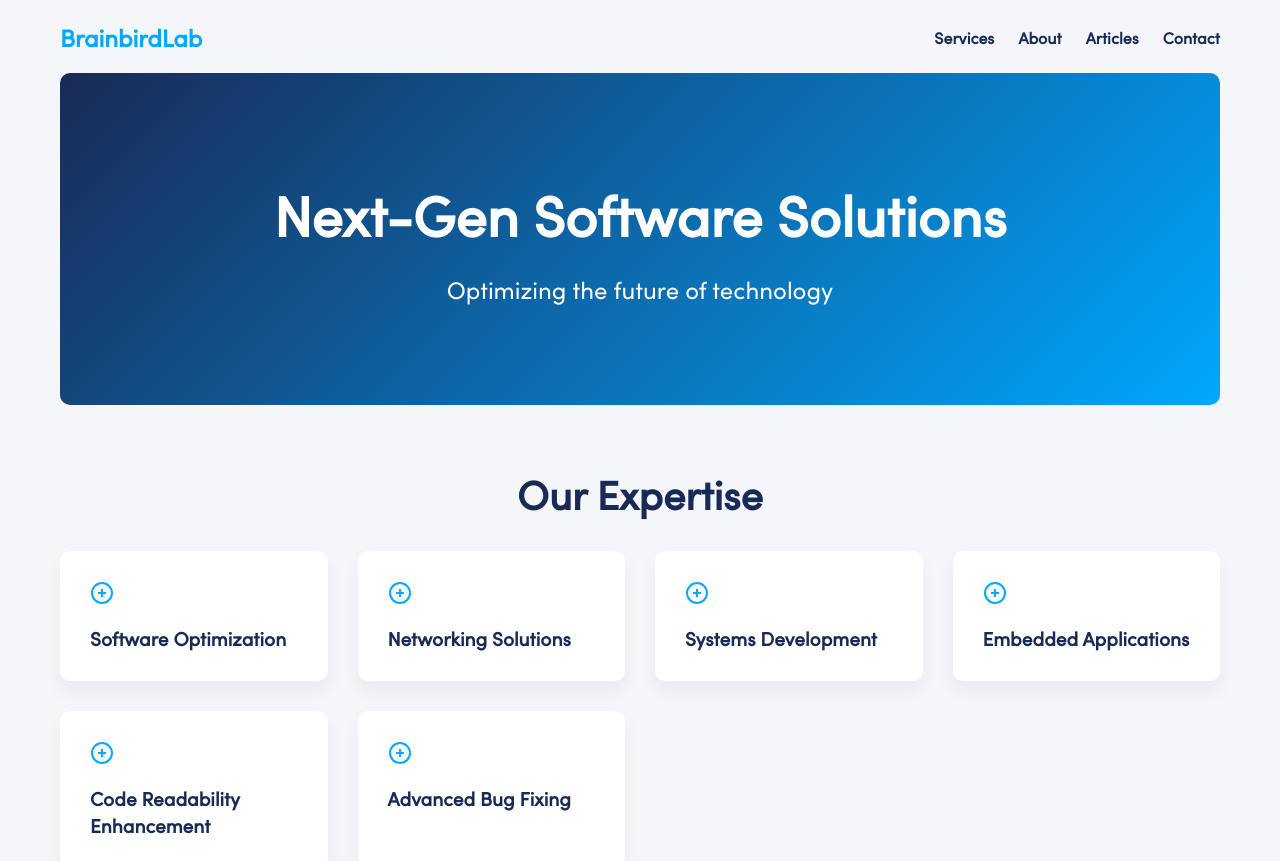
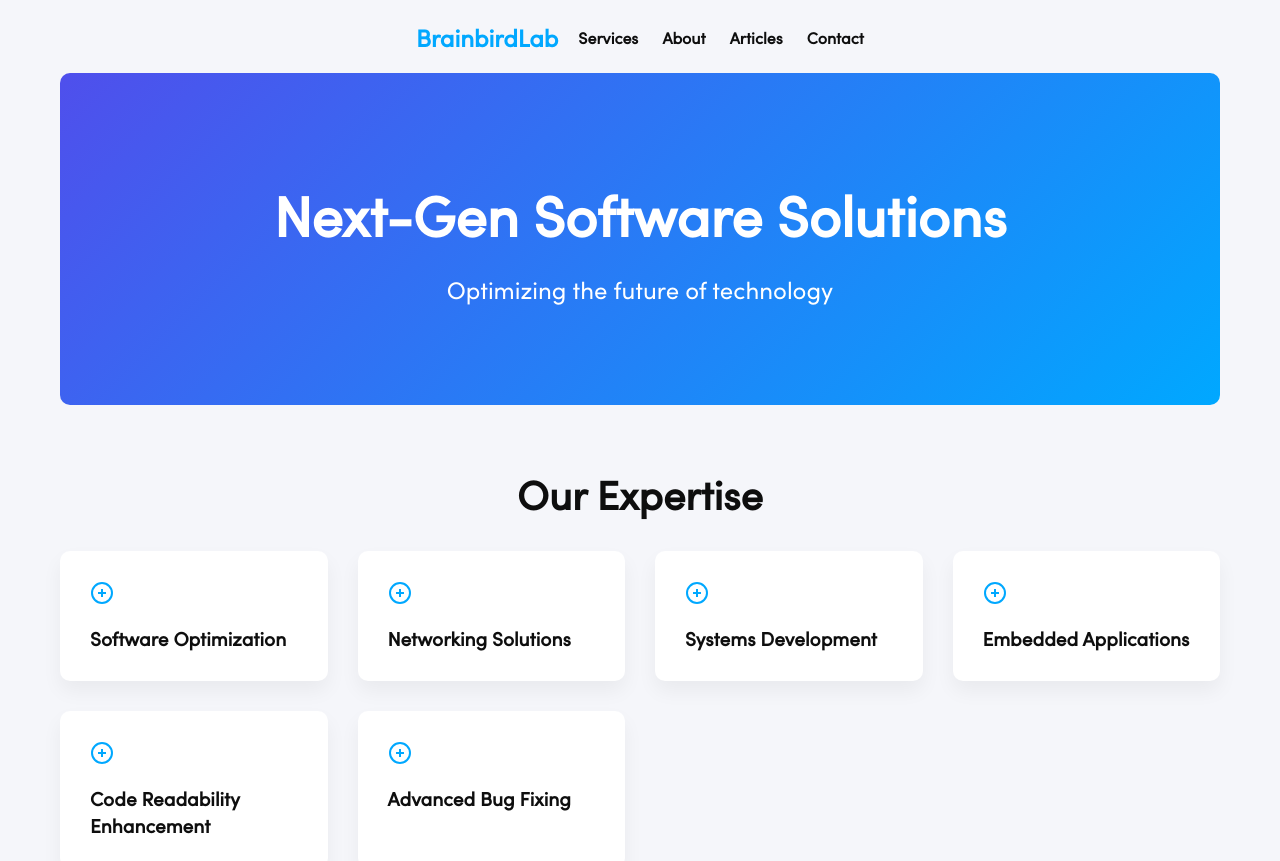
Before and after one commit to BrainbirdLab/Brainbird-web, a SvelteKit app: page / in a window 1280 px wide. Shown: the top 861 px of the page. Built offline with nearby package versions, Linux system fonts and the light colour scheme.

Commit message:
Update Sass dependency and enhance navigation with new styles and layout

```diff
--- a/package.json
+++ b/package.json
@@ -15,7 +15,7 @@
 		"@sveltejs/vite-plugin-svelte": "^4.0.0",
 		"highlight.js": "^11.10.0",
 		"rss-parser": "^3.13.0",
-		"sass": "^1.70.0",
+		"sass": "^1.79.5",
 		"svelte": "^5.0.0",
 		"svelte-check": "^4.0.0",
 		"tslib": "^2.4.1",
--- a/src/lib/styles/global.scss
+++ b/src/lib/styles/global.scss
@@ -51,6 +51,8 @@ img{
     --text-color: rgb(14, 14, 14);
     --focus: #2b5c63;
     --dp-color: #ffe2be;
+    --background-color: #f5f6fa;
+    --accent-color: #00a8ff;
 }
 
 html{
--- a/src/routes/+layout.svelte
+++ b/src/routes/+layout.svelte
@@ -2,6 +2,7 @@
 
     import "$lib/styles/global.scss";
     import "$lib/fontawesome/css/all.min.css";
+    import { goto } from "$app/navigation";
     interface Props {
         children?: import('svelte').Snippet;
     }
@@ -10,4 +11,43 @@
 
 </script>
 
+<nav>
+<div class="logo">BrainbirdLab</div>
+<div class="nav-links">
+    <a href="#services" onclick={() => goto("/#services")}>Services</a>
+    <a href="#about" onclick={() => goto("/#about")}>About</a>
+    <a href="/articles">Articles</a>
+    <a href="#contact" onclick={() => goto("/#contact")}>Contact</a>
+</div>
+</nav>
+
 {@render children?.()}
+
+<style lang="scss">
+     nav {
+      display: flex;
+      justify-content: space-between;
+      align-items: center;
+      padding: 20px 0;
+
+      .logo {
+        font-size: 1.5em;
+        font-weight: 700;
+        color: var(--accent-color);
+      }
+
+      .nav-links {
+        a {
+          margin-left: 20px;
+          text-decoration: none;
+          font-weight: 600;
+          transition: color 0.3s ease;
+            color: var(--text-color);
+        &:hover {
+            color: var(--accent-color);
+            text-decoration: underline;
+          }
+        }
+      }
+    }
+</style>
--- a/src/routes/+page.svelte
+++ b/src/routes/+page.svelte
@@ -25,15 +25,6 @@
   </svelte:head>
 
   <main>
-    <nav>
-      <div class="logo">{companyName}</div>
-      <div class="nav-links">
-        <a href="#services">Services</a>
-        <a href="#about">About</a>
-        <a href="/articles">Articles</a>
-        <a href="#contact">Contact</a>
-      </div>
-    </nav>
 
     <header>
       {#if visible}
@@ -80,17 +71,12 @@
   </main>
 
   <style lang="scss">
-    $primary-color: #00a8ff;
-    $secondary-color: #192a56;
-    $background-color: #f5f6fa;
-    $text-color: #2f3640;
-    $accent-color: #ffa502;
 
     :global(body) {
-      background-color: $background-color;
+      background-color: var(--background-color);
       margin: 0;
       padding: 0;
-      color: $text-color;
+      color: var(--text-color);
     }
 
     main {
@@ -100,37 +86,11 @@
       padding: 0 20px;
     }
 
-    nav {
-      display: flex;
-      justify-content: space-between;
-      align-items: center;
-      padding: 20px 0;
-
-      .logo {
-        font-size: 1.5em;
-        font-weight: 700;
-        color: $primary-color;
-      }
-
-      .nav-links {
-        a {
-          margin-left: 20px;
-          text-decoration: none;
-          color: $secondary-color;
-          font-weight: 600;
-          transition: color 0.3s ease;
-
-          &:hover {
-            color: $primary-color;
-          }
-        }
-      }
-    }
 
     header {
       text-align: center;
       padding: 100px 0;
-      background: linear-gradient(135deg, $secondary-color, $primary-color);
+      background: linear-gradient(135deg, rgb(79, 79, 236), var(--accent-color));
       color: white;
       border-radius: 10px;
       margin-bottom: 60px;
@@ -152,7 +112,7 @@
 
       h2 {
         font-size: 2.5em;
-        color: $secondary-color;
+        color: var(--secondary-color);
         margin-bottom: 30px;
         text-align: center;
       }
@@ -178,11 +138,11 @@
         h3 {
           font-size: 1.2em;
           margin-top: 15px;
-          color: $secondary-color;
+          color: var(--secondary-color);
         }
 
         .service-icon {
-          color: $primary-color;
+          color: var(--accent-color);
         }
       }
     }
@@ -204,7 +164,7 @@
 
       .cta-button {
         display: inline-block;
-        background-color: $accent-color;
+        background-color: var(--accent-color);
         color: white;
         padding: 15px 30px;
         border-radius: 30px;
@@ -222,7 +182,7 @@
     footer {
       text-align: center;
       padding: 20px 0;
-      color: $secondary-color;
+      color: var(--secondary-color);
     }
 
     @media (max-width: 768px) {
--- a/src/routes/articles/Articles.svelte
+++ b/src/routes/articles/Articles.svelte
@@ -278,7 +278,7 @@
             gap: 0.5rem;
             font-size: 0.8rem;
             padding: 10px;
-            background: var(--dark-color-hover);
+            background: var(--dp-color);
             border-top-left-radius: 10px;
             border-top-right-radius: 10px;
         }
```
Also changed, not shown: 1 other file (tests, documents, lock files or other folders).
